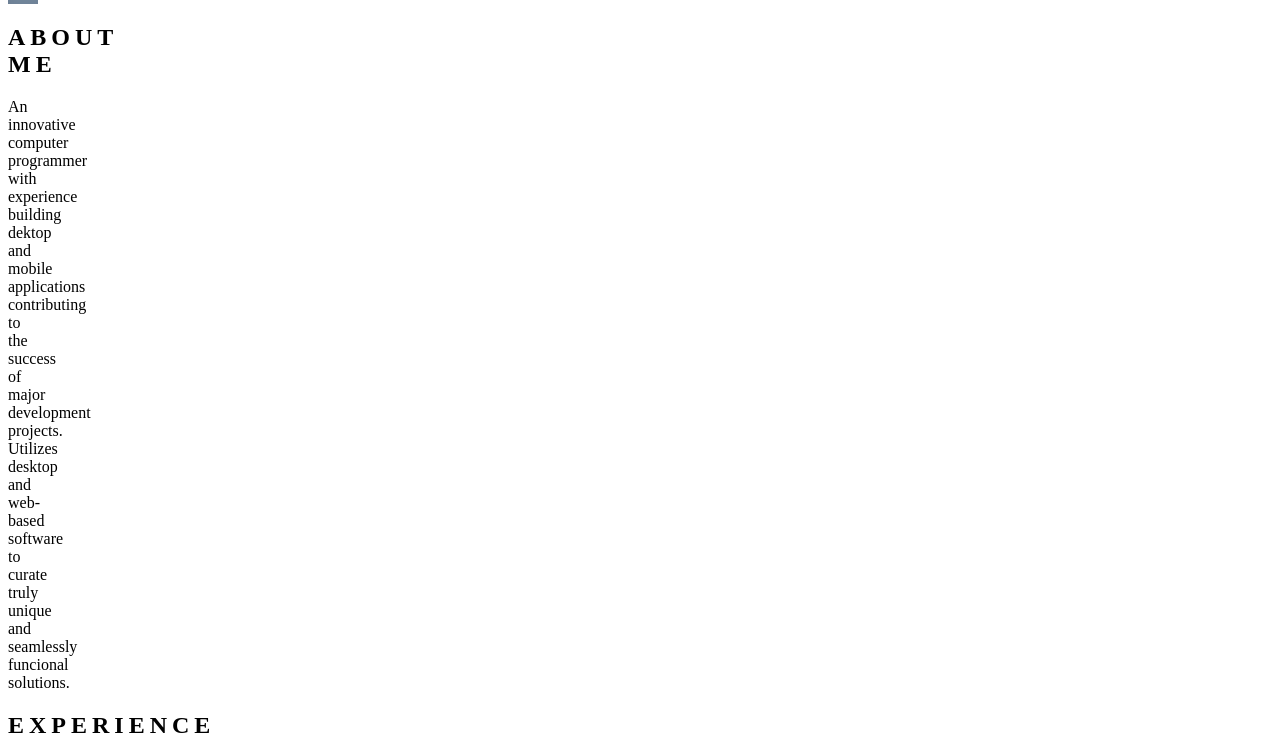
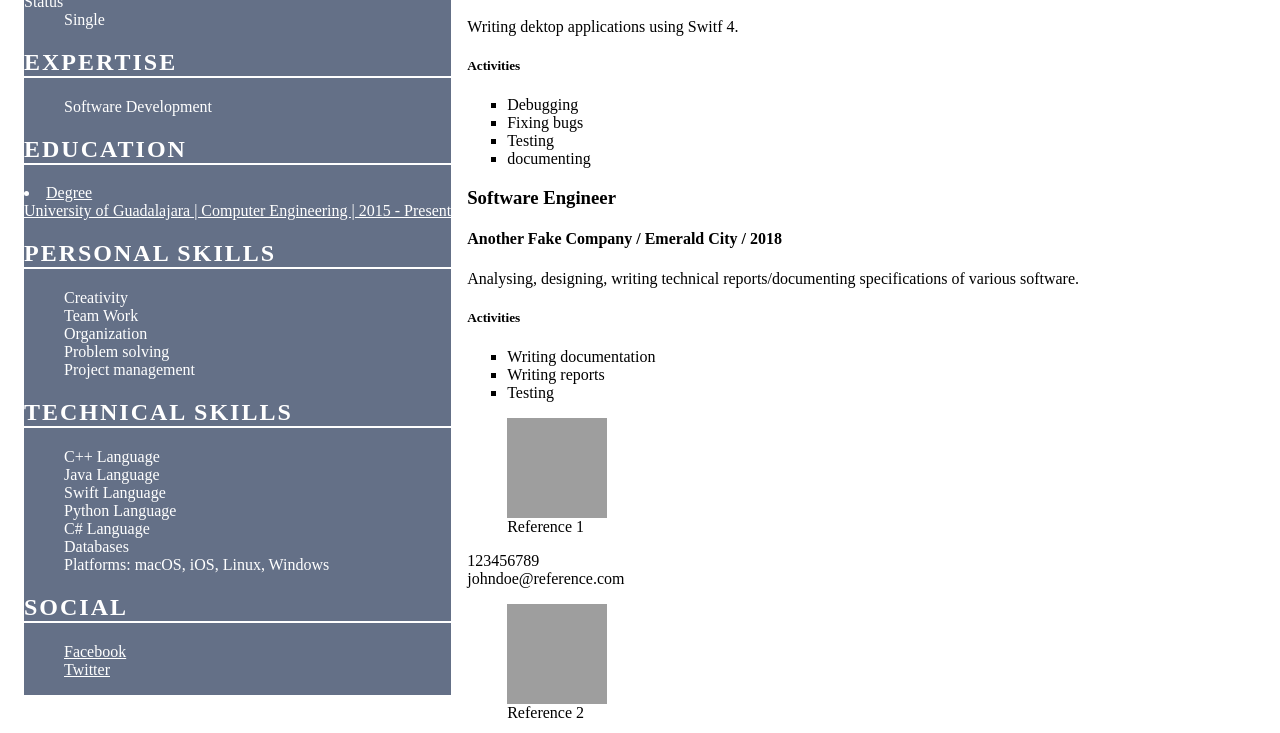
Before and after one commit to dan-altamirano/my-resume, a plain HTML site: page index.html in a window 1280 px wide. Shown: the part 356-1089 px from the top of the page. Drawn offline with Linux system fonts and the light colour scheme; grey boxes are pictures that could not be loaded.

Commit message:
Se ajusto el contenido de los divisores izquierda y derecha

```diff
--- a/css/main.css
+++ b/css/main.css
@@ -1,18 +1,17 @@
 /* ------------Aside------------- */
-.flex-aside
-   {
-      /* basic styling */
-      width: 350px;
-      height: 200px;
-      border: 1px solid #555;
-      font: 14px Arial;
 
-      /* flexbox setup */
-      display: -webkit-flex;
-      -webkit-flex-direction: row;
-
-      display: flex;
-      flex-direction: row;
+.container {
+  display: flex;
+}
+div {
+  display: flex;
+  flex-direction: column;
+  justify-content: center;
+}
+.flex-aside {
+  flex: 1;
+  padding: 1rem;
+  float: left;
    }
 aside{
   background-color: #647087;
@@ -39,15 +38,7 @@ article ul {
 
 /* ---------------------- MAIN -------------------------- */
 .flex-main {
-  -webkit-flex: 1 1 auto;
-     flex: 1 1 auto;
-
-     width: 30px; /* To make the transition work nicely.  (Transitions to/from
-                     "width:auto" are buggy in Gecko and Webkit, at least.
-                     See http://bugzil.la/731886 for more info.) */
-
-     -webkit-transition: width 0.7s ease-out;
-     transition: width 0.7s ease-out;
+  float: center;
 }
 main section > h2 {
   text-transform: uppercase;
```
